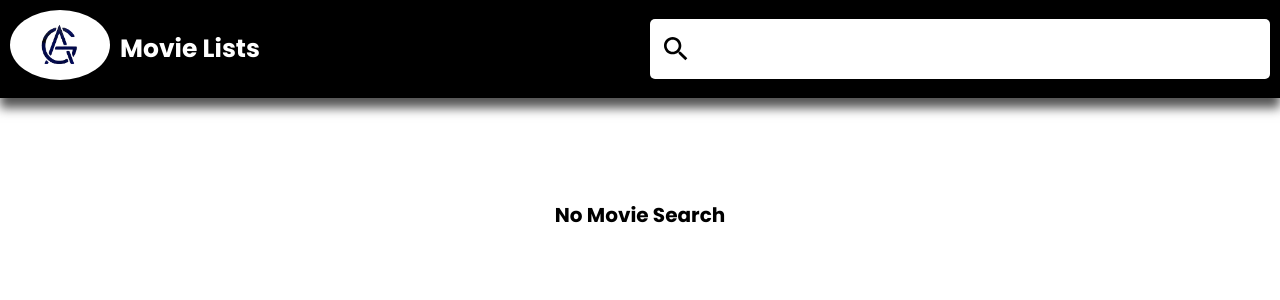
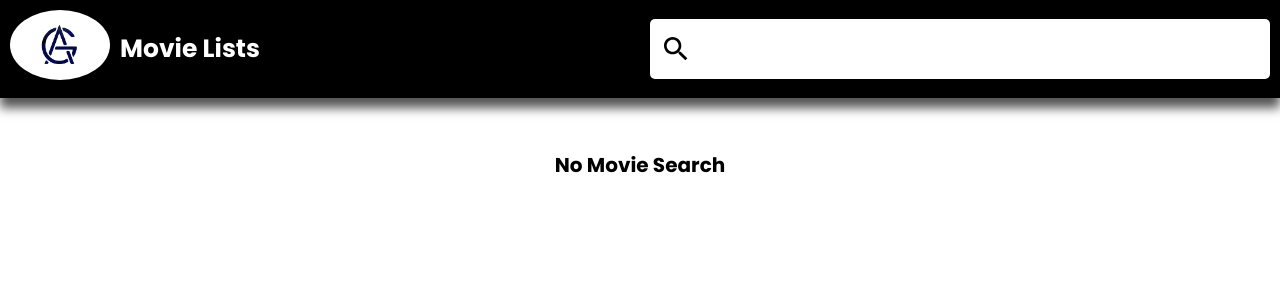
Before and after one commit to Atif006/NetflixMovieList, a React (Create React App) app: page / in a window 1280 px wide. Shown: the top 300 px of the page. Built offline with nearby package versions, Linux system fonts and the light colour scheme.

Commit message:
Update netflixStyle.css

```diff
--- a/src/components/netflixStyle.css
+++ b/src/components/netflixStyle.css
@@ -85,7 +85,7 @@ html{
 }
 .notFound{
     font-size:2rem;
-    margin-top:100px;
+    margin-top:50px;
 }
 
 /* .cards-style{
```
